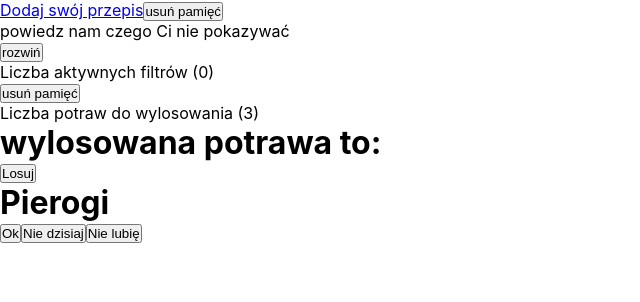
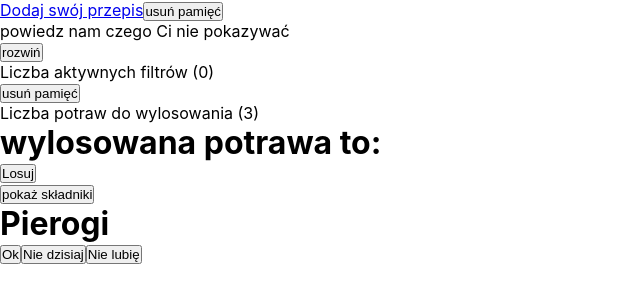
Before and after one commit to atrykp/what-s-for-dinner-react-app, a React (Create React App) app: page / in a window 1280 px wide. Both pictures are taken after a click on the button "Losuj". Shown: the top 302 px of the page, without its empty margins (0-640 px from the left). Built offline with nearby package versions, Linux system fonts and the light colour scheme.

Commit message:
add Ingredients.js file

```diff
--- /dev/null
+++ b/src/components/Ingredients.js
@@ -0,0 +1,12 @@
+import React from "react";
+
+const Ingredients = ({ drawnDish }) => {
+  const ingredientsList = drawnDish.ingredient.map((element) => (
+    <li>
+      element.name<span>element.quantity</span>
+    </li>
+  ));
+  return { ingredientsList };
+};
+
+export default Ingredients;
--- a/src/pages/DrawnDishList.js
+++ b/src/pages/DrawnDishList.js
@@ -1,8 +1,10 @@
 import React, { useEffect, useState } from "react";
+import Ingredient from "../components/Ingredients";
 // tutaj otrzymuje przefiltrowaną tablicę dostosowaną do użytkownika bez potraw których nie lubi.
 
 const DrawnDishList = ({ customedArr, banDish }) => {
   const [drawnDish, setDrawnDish] = useState("");
+  const [ingredientsView, setIngredientView] = useState(false);
   const [currentDate, setCurrentDate] = useState("");
 
   useEffect(() => {
@@ -28,9 +30,22 @@ const DrawnDishList = ({ customedArr, banDish }) => {
     banDish(id, sinceWhenDate, howLong);
     setDrawnDish("");
   };
+  const showIngredients = () => {
+    setIngredientView((prevValue) => !prevValue);
+    console.log(drawnDish);
+  };
+  const ingredientBtnTxt = ingredientsView
+    ? "ukryj składniki"
+    : "pokaż składniki";
+
+  const ingredientSection = ingredientsView ? (
+    <Ingredient drawnDish={drawnDish} />
+  ) : null;
 
   const showDish = drawnDish && (
     <div className="drawnDish">
+      <button onClick={showIngredients}>{ingredientBtnTxt}</button>
+      {ingredientSection}
       <h1>{drawnDish.name}</h1>
       <button onClick={() => ban(drawnDish.id, 15000)}>Ok</button>
       <button onClick={() => ban(drawnDish.id, 7000)}>Nie dzisiaj</button>
```
Also changed, not shown: 1 other file (tests, documents, lock files or other folders).
